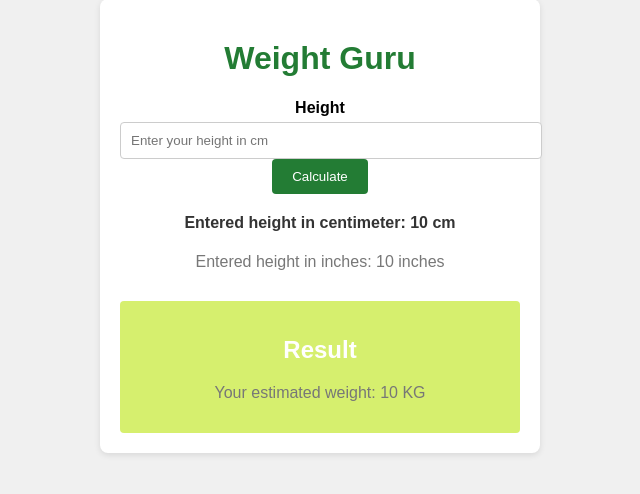
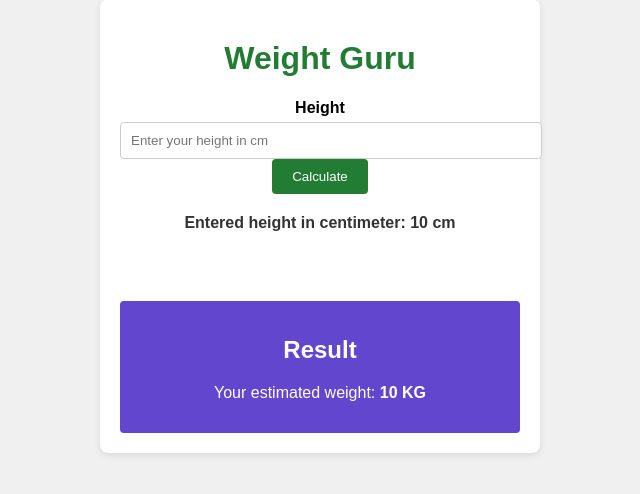
Before and after one commit to rogueloop/Regression_model_weight_predictor, a Flask app: template templates/index.html in a window 1280 px wide. Shown: the part 174-668 px from the top of the page, without its empty margins (320-960 px from the left). Run offline with Flask 3, Linux system fonts and the light colour scheme; the template is opened without the code that fills it: most values are stand-ins (such as "Sample title", 1, 10 or a date in 2020).

Commit message:
requirements file

```diff
--- /dev/null
+++ b/requirements.txt
@@ -0,0 +1,3 @@
+flask
+scikit-learn
+Gunicorn
--- a/templates/index.html
+++ b/templates/index.html
@@ -49,11 +49,11 @@
             color: #333;
         }
         p {
-            color: #777;
+            color: #ffffff;
         }
         .result {
             margin-top: 30px;
-            background-color: #d6ef6e;
+            background-color: #6346ce;
             color: #fff;
             padding: 15px;
             border-radius: 4px;
@@ -75,7 +75,7 @@
 
         <div class="result">
             <h2>Result</h2>
-            <p>Your estimated weight: {{weight}} KG</p>
+            <p>Your estimated weight: <b>{{weight}} KG</b></p>
         </div>
     </div>
 </body>
```
